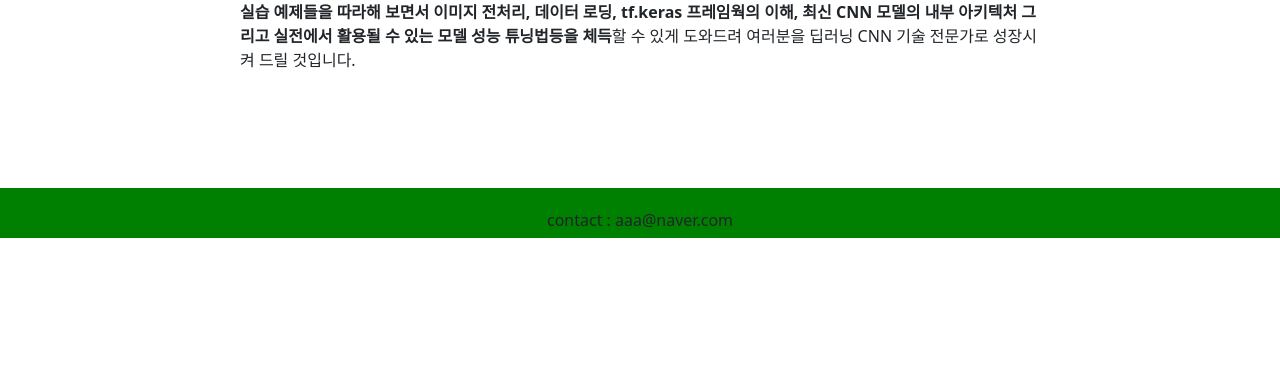
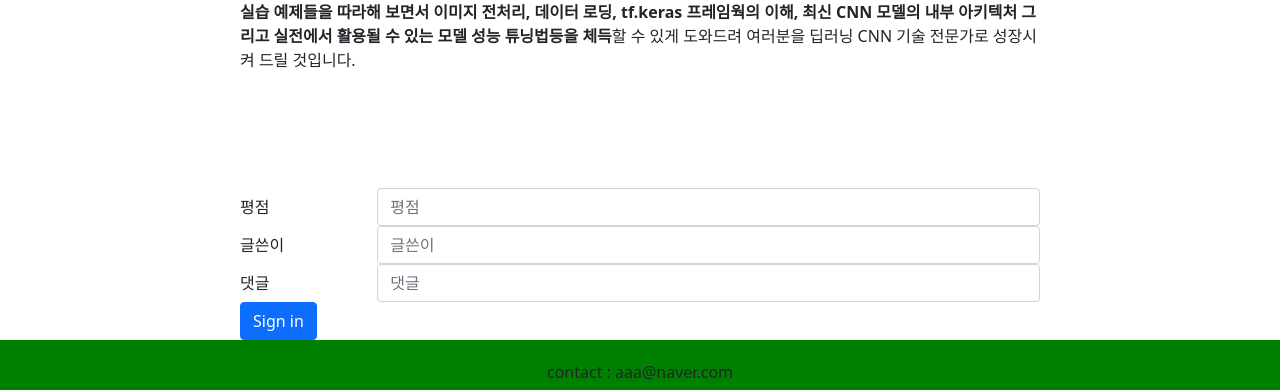
Before and after one commit to zalpheein/inflearn_clone, a Django app: page /lecture_list/1/ in a window 1280 px wide. Shown: the part 1787-2177 px from the top of the page. Before the commit the page ends 2025 px from the top, so only its background shows below. Run offline with Django 3.2, Linux system fonts and the light colour scheme; data comes from the database, SQL or seed files in the repository; both versions use the stored data as it was after the commit; some libraries are stand-ins or nearby versions.

Commit message:
상세 페이지 하단에 평점, 글쓴이, 댓글 레이아웃 지정

```diff
--- a/inflearn_clone_prj/inflearn_lecture/templates/inflearn_lecture/lecture_list_info.html
+++ b/inflearn_clone_prj/inflearn_lecture/templates/inflearn_lecture/lecture_list_info.html
@@ -9,9 +9,40 @@
         }
     </style>
 
-<div class="contents">
+    <div class="contents">
         {{ board_contents.board_text | safe }}
 
+    </div>
+
+    <div style="width: 800px; margin: auto;" >
+        <form >{% csrf_token %}
+            <div class="form-group row">
+                <label for="inputEmail3" class="col-sm-2 col-form-label">평점</label>
+                <div class="col-sm-10">
+                    <input name="rate" type="number" class="form-control" placeholder="평점">
+                </div>
+            </div>
+
+
+            <div class="form-group row">
+                <label for="inputEmail3" class="col-sm-2 col-form-label">글쓴이</label>
+                <div class="col-sm-10">
+                    <input name="email" type="text" class="form-control" id="inputEmail3" placeholder="글쓴이">
+                </div>
+            </div>
+            <div class="form-group row">
+                <label for="inputPassword3" class="col-sm-2 col-form-label">댓글</label>
+                <div class="col-sm-10">
+                    <input name="pwd" type="text" class="form-control" id="inputPassword3" placeholder="댓글">
+                </div>
+            </div>
+
+            <div class="form-group row">
+                <div class="col-sm-10">
+                    <button type="submit" class="btn btn-primary">Sign in</button>
+                </div>
+            </div>
+        </form>
     </div>
 
 
```
Also changed, not shown: inflearn_clone_prj/db.sqlite3, inflearn_clone_prj/inflearn_lecture/templates/inflearn_lecture/login.html (indentation only).
